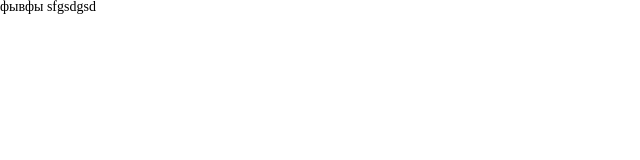
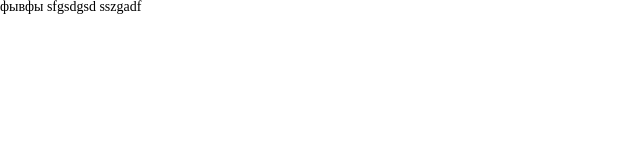
Before and after one commit to UAFOX/javaScript, a website built with webpack: page src/index.html in a window 1280 px wide. Shown: the full height of the page, 0-640 px from the left. Built offline with nearby package versions, Linux system fonts and the light colour scheme; files whose address does not match are found by name.

Commit message:
Репозиторий репо пропр

```diff
--- a/src/index.html
+++ b/src/index.html
@@ -9,7 +9,7 @@
 			<main class="page">
 				фывфы
 				sfgsdgsd
-
+				sszgadf
 			</main>
 			@@include('html/_footer.htm',{})
 		</div>
```
